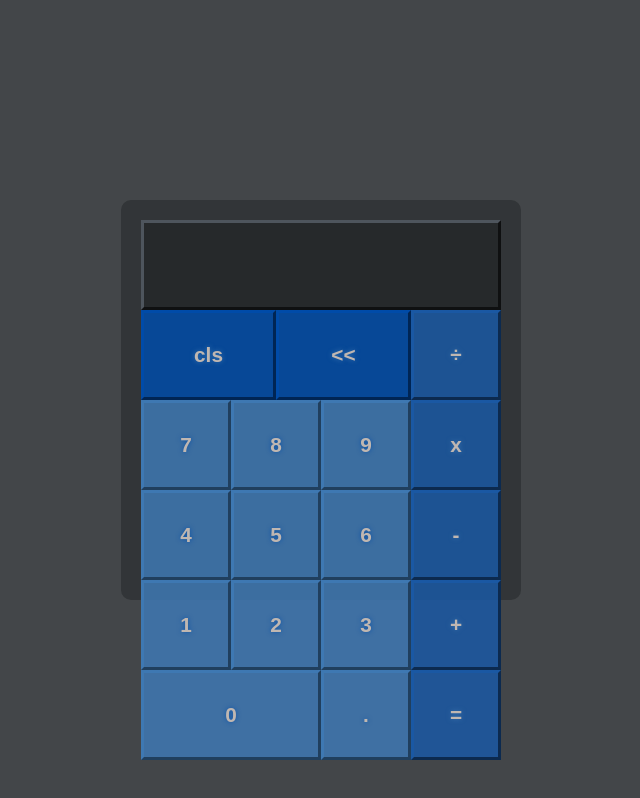
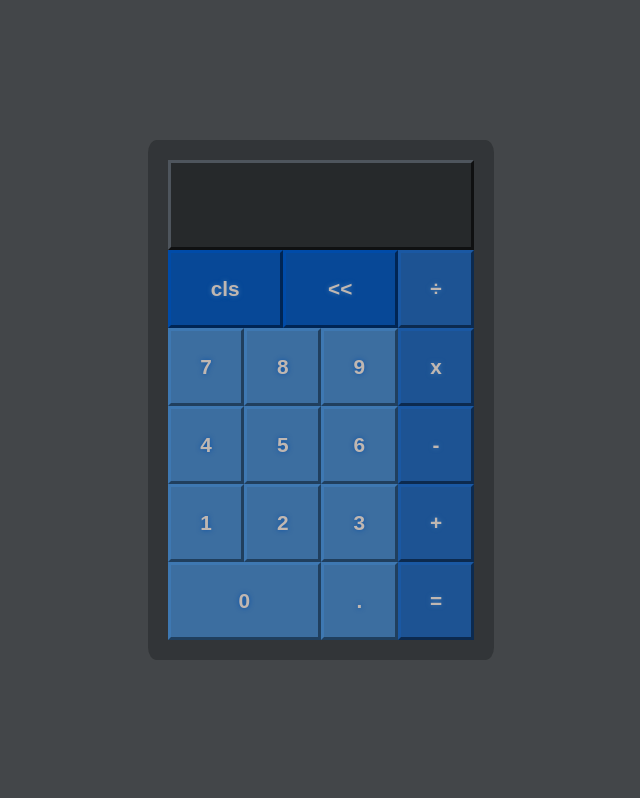
Before and after one commit to thislsnotmyname/calculator, a plain HTML site: page index.html in a window 1280 px wide. Shown: the whole page, without its empty margins (319-959 px from the left). Drawn offline with Linux system fonts and the light colour scheme.

Commit message:
Fix sizing issue
The issue was that the buttons would overflow the calculator background.
This was partly due to the size restrictions placed on the display div.

```diff
--- a/index.html
+++ b/index.html
@@ -9,6 +9,7 @@
     <title>Calculator</title>
 </head>
 <body>
+    <noscript>Please enable JavaScript to use the calculator.</noscript>
     <div id="calculator">
         <div id="display">
             <noscript>70 - 1</noscript>
--- a/styles.css
+++ b/styles.css
@@ -18,9 +18,9 @@ div#calculator {
     display: flex;
     flex-flow: row wrap;
     justify-content: center;
-    align-items: center;
-    max-height: 50vh;
-    aspect-ratio: 5 / 5;
+    align-items: stretch;
+    height: 65vh;
+    aspect-ratio: 4 / 6;
     background-color: #07080A44;
     color: #C0B7B1;
     border-radius: 2.5%;
@@ -30,13 +30,12 @@ div#calculator {
     border: 3px outset #24272B99;
     background-color: #07080A44;
     flex: 10 100%;
-    aspect-ratio: 4 / 1;
+    aspect-ratio: 4 / 1.15;
     text-align: right;
     display: flex;
     flex-flow: row wrap;
     justify-content: space-between;
     align-items: start;
-    min-height: calc(1.35em + 0.95em + 1.75em);
     padding: 3px;
 }
 #display > * {
@@ -64,6 +63,7 @@ div#calculator {
     border: 3px outset #3E78B2;
     background-color: #3e78b2da;
     color: #C0B7B1;
+    padding: 0.5em;
 }
 .button:active, .clicked {
     border-style: inset;
```
